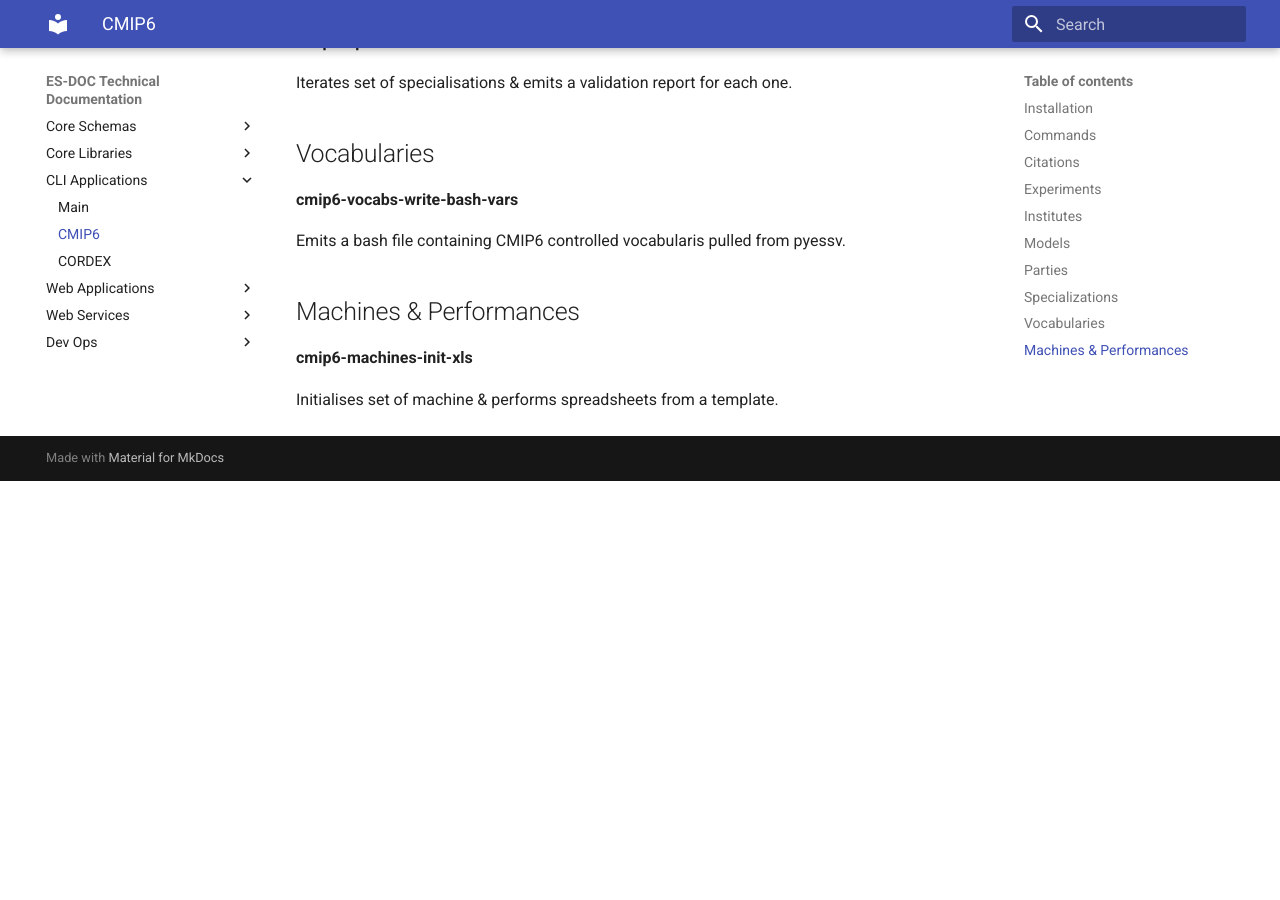
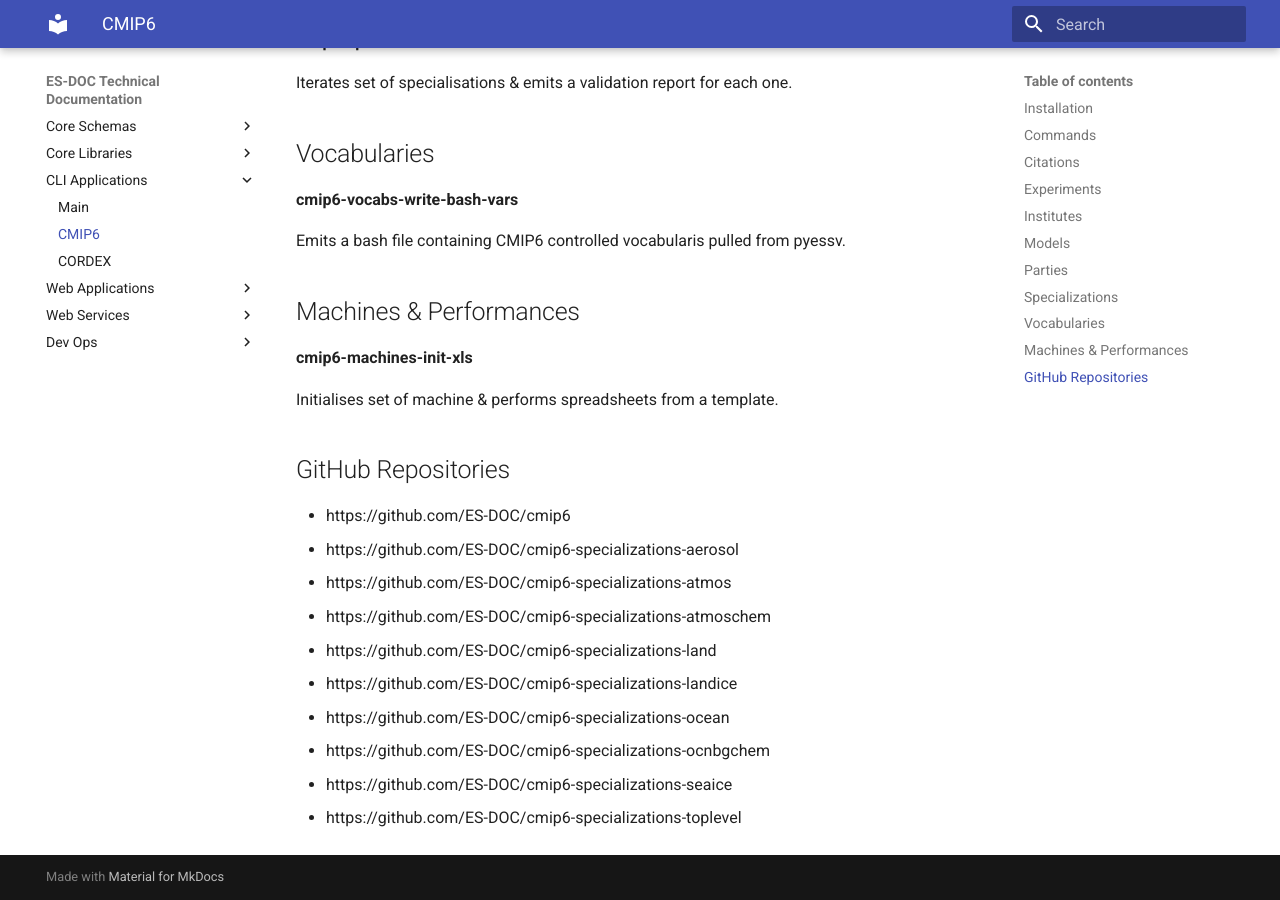
Before and after one commit to ES-DOC/esdoc-technical, an MkDocs documentation site: the page built from docs/shells/cmip6.md, in a window 1280 px wide and 900 px high, scrolled down 4654 px. Built offline with MkDocs 1.6.1 and Material for MkDocs 9.7.7, drawn with Linux system fonts in a browser that asks for light colours; before the commit the page ends 5135 px from its top, so only the background shows below that.

Commit message:
1. Added github links to shell.

```diff
--- a/docs/shells/cmip6.md
+++ b/docs/shells/cmip6.md
@@ -208,3 +208,16 @@ Emits a bash file containing CMIP6 controlled vocabularis pulled from pyessv.
 **cmip6-machines-init-xls**
 
 Initialises set of machine & performs spreadsheets from a template.
+
+## GitHub Repositories
+
+- https://github.com/ES-DOC/cmip6
+- https://github.com/ES-DOC/cmip6-specializations-aerosol
+- https://github.com/ES-DOC/cmip6-specializations-atmos
+- https://github.com/ES-DOC/cmip6-specializations-atmoschem
+- https://github.com/ES-DOC/cmip6-specializations-land
+- https://github.com/ES-DOC/cmip6-specializations-landice
+- https://github.com/ES-DOC/cmip6-specializations-ocean
+- https://github.com/ES-DOC/cmip6-specializations-ocnbgchem
+- https://github.com/ES-DOC/cmip6-specializations-seaice
+- https://github.com/ES-DOC/cmip6-specializations-toplevel
```
Also changed, not shown: docs/shells/cordex.md (+8 -0 lines).
